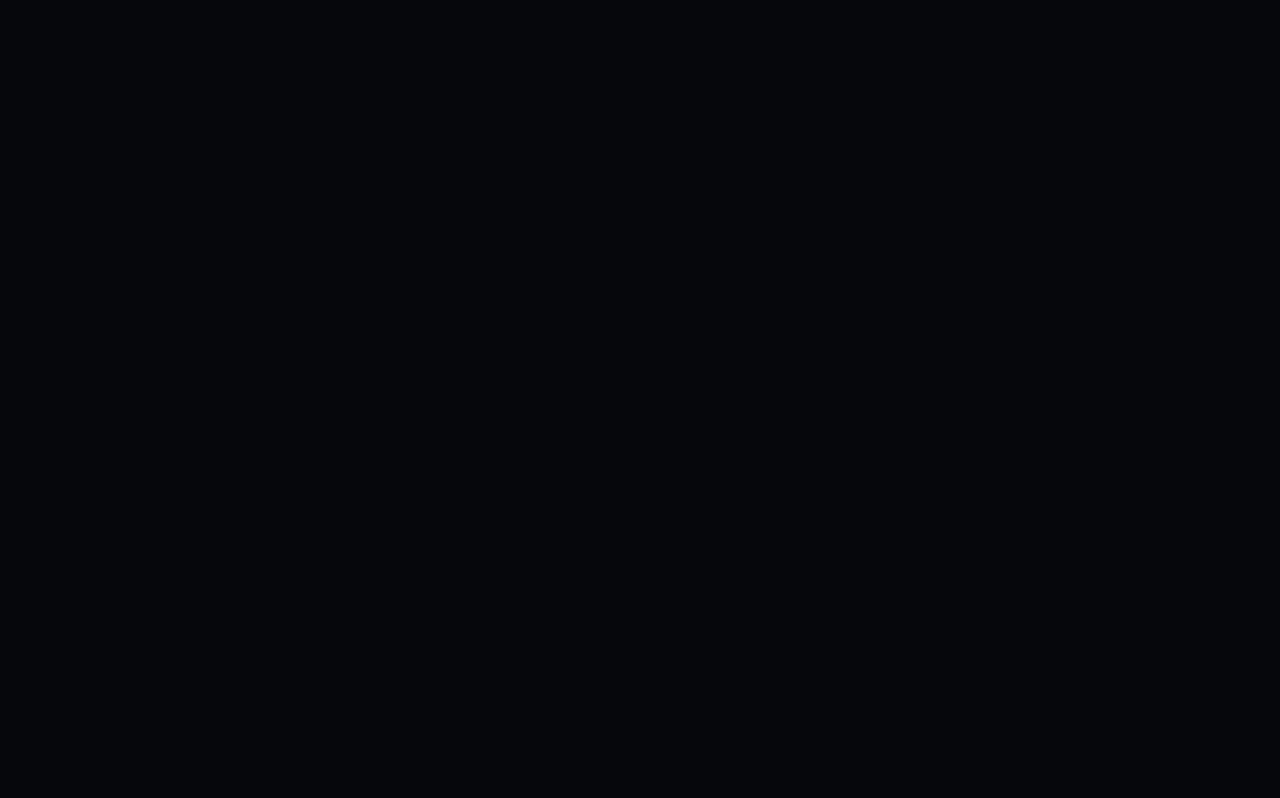
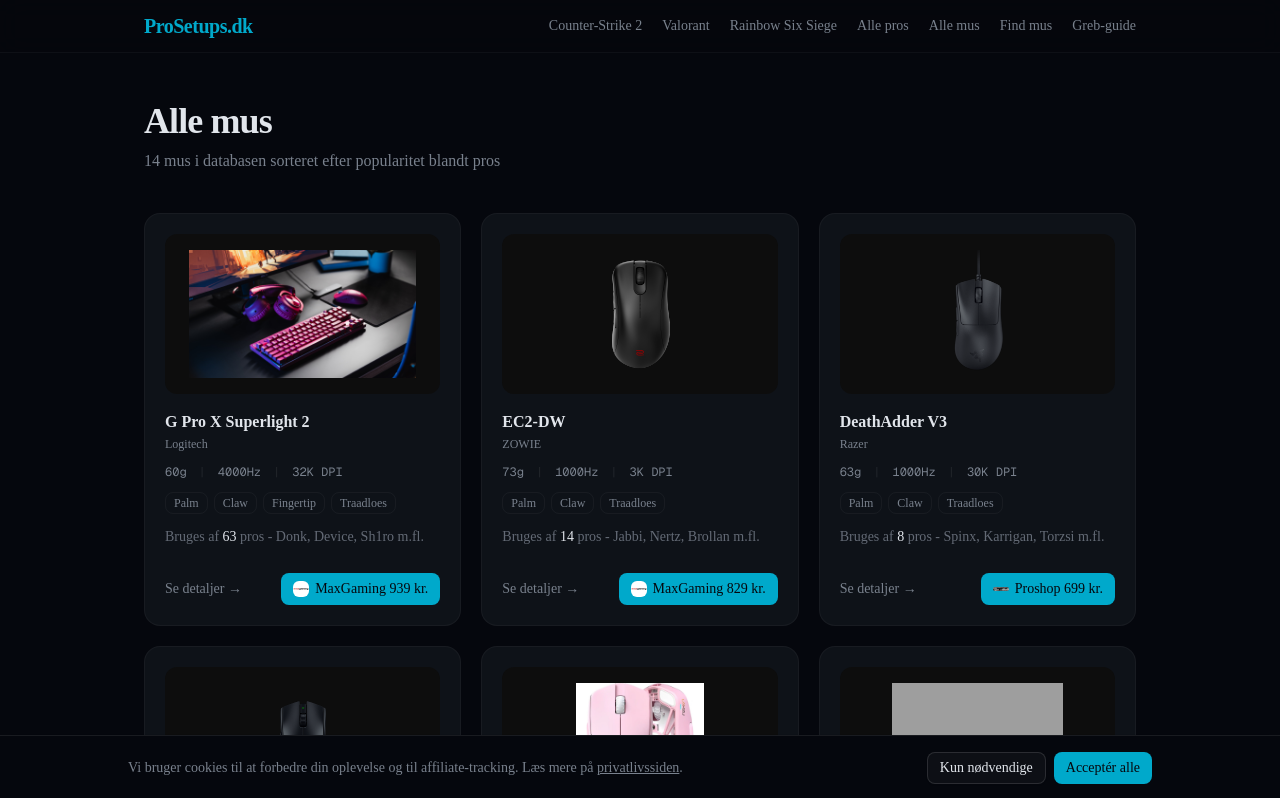
Before and after one commit to OliverBirch/gaming-gear-affiliate, a Next.js app: page /mus in a window 1280 px wide. Before the commit this address had no page. Shown: the top 798 px of the page. Built offline with nearby package versions, Linux system fonts and the light colour scheme; grey boxes are pictures that could not be loaded.

Commit message:
Add /mus page, fix homepage link, add Alle mus to nav

```diff
--- /dev/null
+++ b/src/app/mus/page.tsx
@@ -0,0 +1,31 @@
+import type { Metadata } from "next";
+import Link from "next/link";
+import { MouseCard } from "@/components/mouse-card";
+import { mice } from "@/data/mice";
+
+export const metadata: Metadata = {
+  title: "Alle gaming-mus — ProSetups.dk",
+  description:
+    "Se komplette specifikationer, priser og hvilke pros der bruger hver mus. Sammenlign Logitech, Razer, ZOWIE, Pulsar og flere.",
+};
+
+export default function MusPage() {
+  const sorted = [...mice].sort(
+    (a, b) => b.proBrugere.length - a.proBrugere.length
+  );
+
+  return (
+    <div className="mx-auto max-w-5xl px-4 py-12">
+      <h1 className="text-4xl font-bold tracking-tight mb-2">Alle mus</h1>
+      <p className="text-muted-foreground mb-10">
+        {mice.length} mus i databasen sorteret efter popularitet blandt pros
+      </p>
+
+      <div className="grid gap-5 sm:grid-cols-2 lg:grid-cols-3">
+        {sorted.map((mouse) => (
+          <MouseCard key={mouse.slug} mouse={mouse} />
+        ))}
+      </div>
+    </div>
+  );
+}
--- a/src/app/page.tsx
+++ b/src/app/page.tsx
@@ -51,10 +51,10 @@
             Mest brugte mus p&aring; tv&aelig;rs af spil
           </h2>
           <Link
-            href="/mus/logitech-g-pro-x-superlight-2"
+            href="/mus"
             className="text-sm text-primary hover:underline underline-offset-4"
           >
-            Se flere mus &rarr;
+            Se alle {mice.length} mus &rarr;
           </Link>
         </div>
         <div className="grid gap-5 sm:grid-cols-2 lg:grid-cols-3">
--- a/src/components/site-header.tsx
+++ b/src/components/site-header.tsx
@@ -21,6 +21,9 @@
           <Link href="/pros" className="hover:text-primary transition-colors duration-200">
             Alle pros
           </Link>
+          <Link href="/mus" className="hover:text-primary transition-colors duration-200">
+            Alle mus
+          </Link>
           <Link href="/find-mus" className="hover:text-primary transition-colors duration-200">
             Find mus
           </Link>
```
